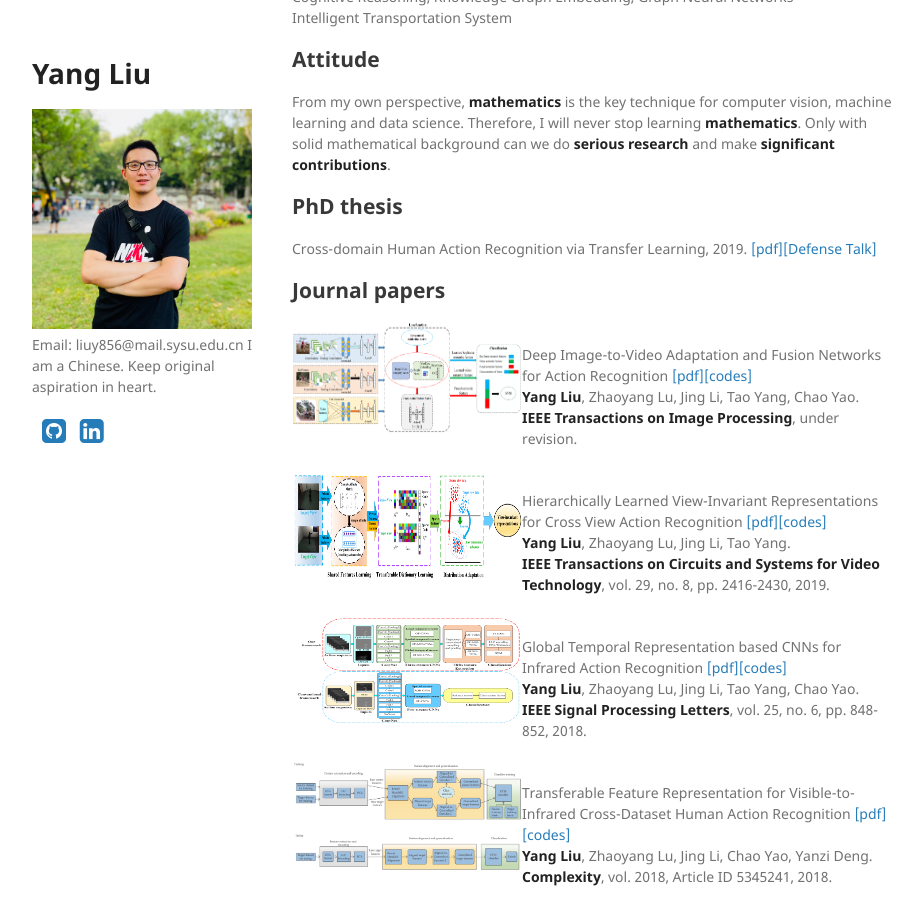
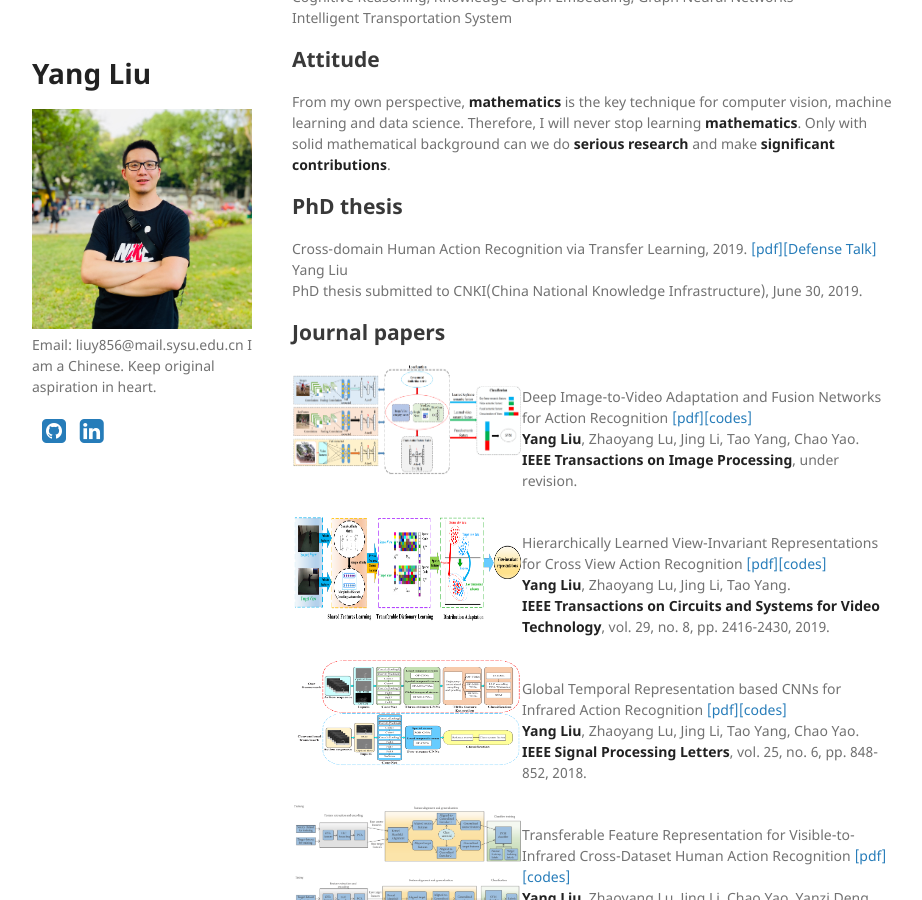
Before and after one commit to YangLiu9208/home, a Jekyll site: the page built from index.md, in a window 1280 px wide and 900 px high, scrolled down 682 px. Shown: the whole window, without its empty margins (178-1100 px from the left). Built offline with Jekyll 4.4.1, drawn with Linux system fonts in a browser that asks for light colours; a style sheet for code colours, icons or effects is not loaded.

Commit message:
Update index.md

```diff
--- a/index.md
+++ b/index.md
@@ -30,6 +30,9 @@ From my own perspective, **mathematics** is the key technique for computer visio
 
 ## PhD thesis
 Cross-domain Human Action Recognition via Transfer Learning, 2019. [[pdf]]((https://yangliu9208.github.io/home/))[[Defense Talk]]((https://yangliu9208.github.io/home/))
+Yang Liu
+PhD thesis submitted to CNKI(China National Knowledge Infrastructure), June 30, 2019.
+
 
 ## Journal papers
 <div align="left">
```
